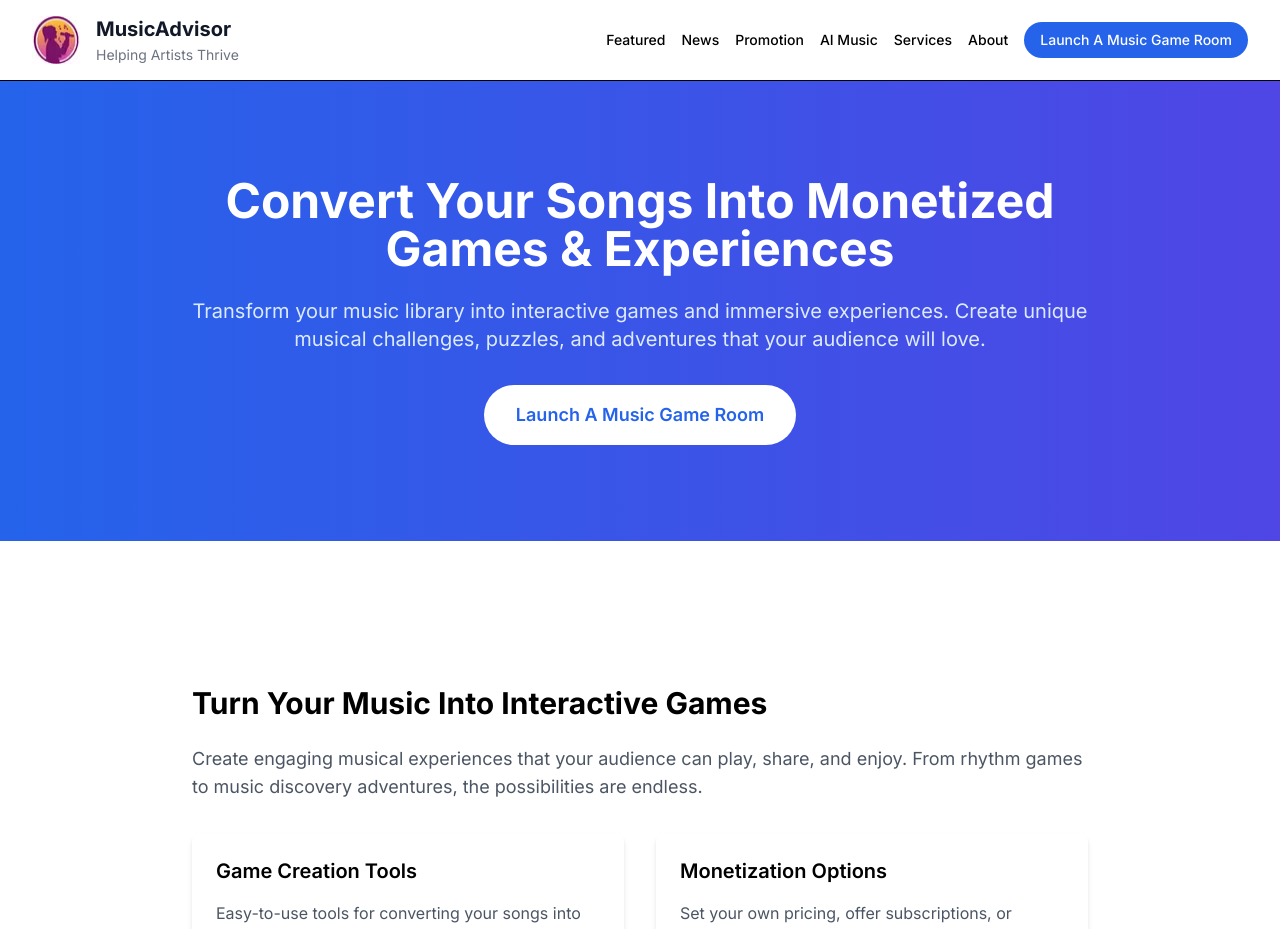
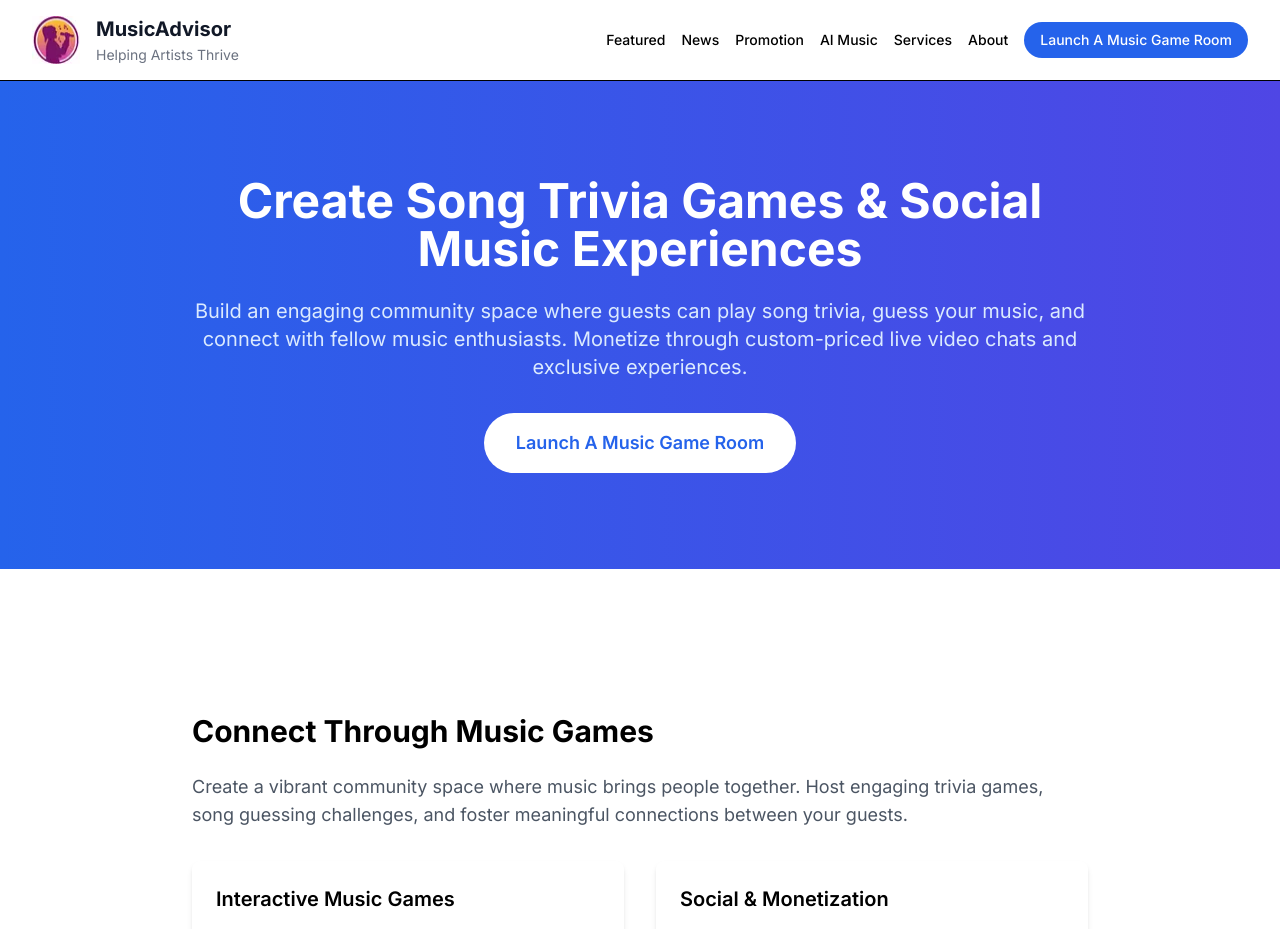
Before and after one commit to benjamenharper/musicadvisor.xyz, a Next.js app: page /virtual-music-game-room in a window 1280 px wide. Shown: the top 929 px of the page. Built offline with nearby package versions, Linux system fonts and the light colour scheme.

Commit message:
refine: focus content on song trivia, community, and social aspects

```diff
--- a/app/page.tsx
+++ b/app/page.tsx
@@ -112,10 +112,10 @@ export default async function Home() {
           <div className="container mx-auto px-4">
             <div className="max-w-4xl mx-auto text-center">
               <h2 className="text-4xl md:text-5xl font-bold mb-6">
-                Convert Your Songs Into Monetized Games & Experiences
+                Create Song Trivia Games & Social Music Experiences
               </h2>
               <p className="text-lg md:text-xl text-blue-100 mb-8">
-                Transform your music library into interactive games and immersive experiences. Create, monetize, and share your musical creativity with Hotly's Virtual Music Game Room platform.
+                Build a vibrant community where guests play song trivia, guess your music, and connect with fellow music lovers. Monetize your creativity through live video chats and custom-priced experiences.
               </p>
               <div className="space-y-4">
                 <Link
--- a/app/virtual-music-game-room/page.tsx
+++ b/app/virtual-music-game-room/page.tsx
@@ -9,10 +9,10 @@ export default function VirtualMusicRoom() {
         <div className="container mx-auto px-4">
           <div className="max-w-4xl mx-auto text-center">
             <h1 className="text-4xl md:text-5xl font-bold mb-6">
-              Convert Your Songs Into Monetized Games & Experiences
+              Create Song Trivia Games & Social Music Experiences
             </h1>
             <p className="text-xl text-blue-100 mb-8">
-              Transform your music library into interactive games and immersive experiences. Create unique musical challenges, puzzles, and adventures that your audience will love.
+              Build an engaging community space where guests can play song trivia, guess your music, and connect with fellow music enthusiasts. Monetize through custom-priced live video chats and exclusive experiences.
             </p>
             <Link
               href="https://bit.ly/hotlymusic"
@@ -30,21 +30,21 @@ export default function VirtualMusicRoom() {
       <section className="py-20">
         <div className="container mx-auto px-4 py-16">
           <div className="max-w-4xl mx-auto">
-            <h2 className="text-3xl font-bold mb-6">Turn Your Music Into Interactive Games</h2>
+            <h2 className="text-3xl font-bold mb-6">Connect Through Music Games</h2>
             <p className="text-lg text-gray-600 mb-8">
-              Create engaging musical experiences that your audience can play, share, and enjoy. From rhythm games to music discovery adventures, the possibilities are endless.
+              Create a vibrant community space where music brings people together. Host engaging trivia games, song guessing challenges, and foster meaningful connections between your guests.
             </p>
             <div className="grid md:grid-cols-2 gap-8 mb-12">
               <div className="bg-white p-6 rounded-lg shadow-md">
-                <h3 className="text-xl font-semibold mb-4">Game Creation Tools</h3>
+                <h3 className="text-xl font-semibold mb-4">Interactive Music Games</h3>
                 <p className="text-gray-600">
-                  Easy-to-use tools for converting your songs into interactive games. No coding required - just your music and creativity.
+                  Design custom song trivia and guessing games based on your music. Create engaging challenges that bring your community together and showcase your content.
                 </p>
               </div>
               <div className="bg-white p-6 rounded-lg shadow-md">
-                <h3 className="text-xl font-semibold mb-4">Monetization Options</h3>
+                <h3 className="text-xl font-semibold mb-4">Social & Monetization</h3>
                 <p className="text-gray-600">
-                  Set your own pricing, offer subscriptions, or create premium game content. Multiple ways to earn from your musical games.
+                  Enable guests to connect and make new friends while enjoying your music. Monetize through custom-priced live video chats and exclusive community experiences.
                 </p>
               </div>
             </div>
```
